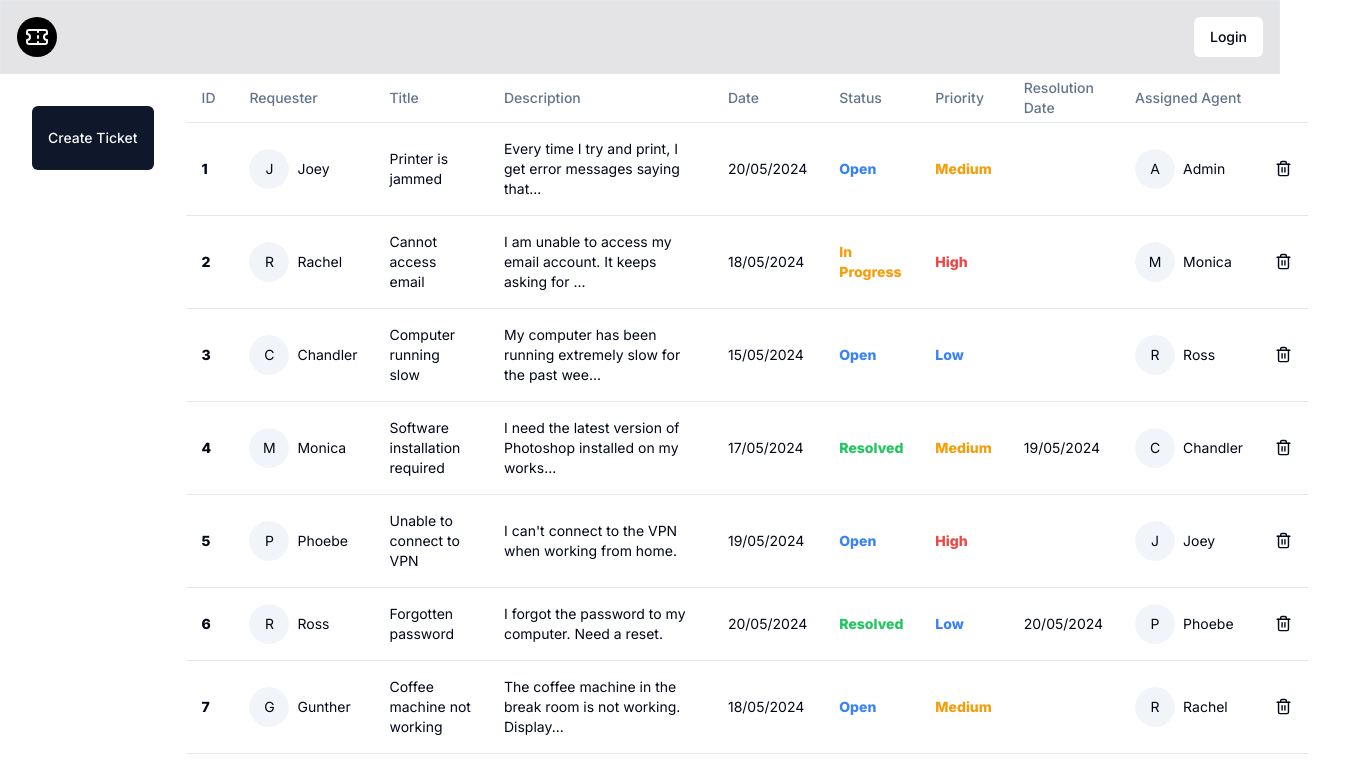
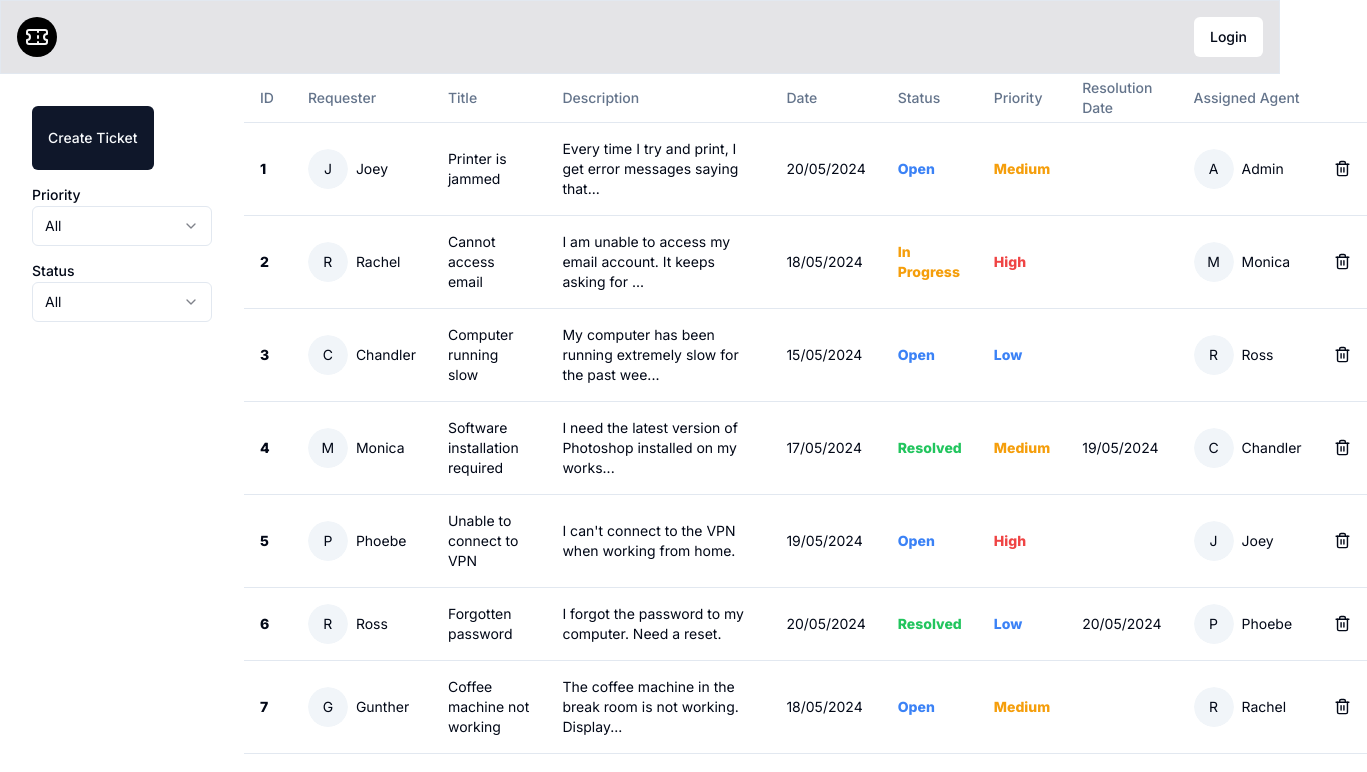
Before and after one commit to Akis-Hajittofi/ticket-management-system, a Next.js app: page /tickets in a window 1280 px wide. Shown: the top 772 px of the page, 1367 px wide, since content can reach past the window. Built offline with nearby package versions, Linux system fonts and the light colour scheme.

Commit message:
Filter table based on priority and/or status

```diff
--- a/app/tickets/Table.jsx
+++ b/app/tickets/Table.jsx
@@ -17,7 +17,7 @@ import {
 import { Trash2 } from "lucide-react";
 import React from "react";
 
-function Table({ tickets, handleDelete }) {
+function Table({ tickets, filter, handleDelete }) {
   return (
     <div>
       <TableUI>
@@ -36,8 +36,11 @@ function Table({ tickets, handleDelete }) {
           </TableRow>
         </TableHeader>
         <TableBody>
-          {tickets.map((ticket, index) => (
-            <TableRow key={index}>
+          {tickets
+            .filter((ticket) => filter.priority.includes(ticket.priority))
+            .filter((ticket) => filter.status.includes(ticket.status))
+            .map((ticket, index) => (
+              <TableRow key={ticket.id}>
                 <TableCell className="font-extrabold">{ticket.id}</TableCell>
                 <TableCell className="w-48">
                   <div className="flex flex-row items-center space-x-2">
@@ -100,7 +103,7 @@ function Table({ tickets, handleDelete }) {
                 <TableCell>
                   <div
                     className="hover:cursor-pointer"
-                  onClick={() => handleDelete(index)}
+                    onClick={() => handleDelete(ticket.id)}
                   >
                     <Trash2 size={17} />
                   </div>
--- a/app/tickets/page.js
+++ b/app/tickets/page.js
@@ -155,6 +155,11 @@ const tickets = [
 
 function Page() {
   const [ticketsState, setTicketsState] = useState(tickets);
+  const [filter, setFilter] = useState({
+    priority: "Low Medium High",
+    status: "Open In Progress Resolved",
+  });
+
   const form = useForm({
     defaultValues: {
       title: "",
@@ -171,25 +176,24 @@ function Page() {
     });
     setTicketsState([...ticketsState]);
   };
-  const handleDelete = (index) => {
-    ticketsState.splice(index, 1);
-    setTicketsState([...ticketsState]);
+  const handleDelete = (id) => {
+    setTicketsState(ticketsState.filter((ticket) => ticket.id !== id));
+  };
+
+  const handleFilter = (value, selectItem) => {
+    if (selectItem === "priority") {
+      setFilter({ ...filter, priority: value });
+    } else if (selectItem === "status") {
+      setFilter({ ...filter, status: value });
+    }
   };
 
   return (
-    <div className="flex -flex-row">
-      {/* btn here , this will add to the state */}
-      {/* controls here, this will update the state */}
-      {/* table below, will render table state  */}
-      <div className="p-8">
+    <div className="flex flex-row">
+      <div className="p-8 space-y-3">
         <Dialog>
           <DialogTrigger asChild>
-            <Button
-              className="h-16"
-              onClick={() => console.log("IT WAS CLICKED!!!")}
-            >
-              Create Ticket
-            </Button>
+            <Button className="h-16">Create Ticket</Button>
           </DialogTrigger>
           <DialogContent className="sm:max-w-[425px]">
             <DialogHeader>
@@ -261,9 +265,45 @@ function Page() {
             </div>
           </DialogContent>
         </Dialog>
+
+        <div>
+          <Label>Priority</Label>
+          <Select onValueChange={(e) => handleFilter(e, "priority")}>
+            <SelectTrigger className="w-[180px]">
+              <SelectValue placeholder="All" defaultValue="Low Medium High" />
+            </SelectTrigger>
+            <SelectContent>
+              <SelectItem value="Low Medium High">All</SelectItem>
+              <SelectItem value="Low">Low</SelectItem>
+              <SelectItem value="Medium">Medium</SelectItem>
+              <SelectItem value="High">High</SelectItem>
+            </SelectContent>
+          </Select>
+        </div>
+
+        <div>
+          <Label>Status</Label>
+          <Select onValueChange={(e) => handleFilter(e, "status")}>
+            <SelectTrigger className="w-[180px]">
+              <SelectValue
+                placeholder="All"
+                defaultValue="Open In progress Resolved"
+              />
+            </SelectTrigger>
+            <SelectContent>
+              <SelectItem value="Open In Progress Resolved">All</SelectItem>
+              <SelectItem value="Open">Open</SelectItem>
+              <SelectItem value="In Progress">In Progress</SelectItem>
+              <SelectItem value="Resolved">Resolved</SelectItem>
+            </SelectContent>
+          </Select>
+        </div>
       </div>
-      <div></div>
-      <Table tickets={ticketsState} handleDelete={handleDelete} />
+      <Table
+        tickets={ticketsState}
+        filter={filter}
+        handleDelete={handleDelete}
+      />
     </div>
   );
 }
```
Lines whose indentation alone changed are shown as unchanged.
